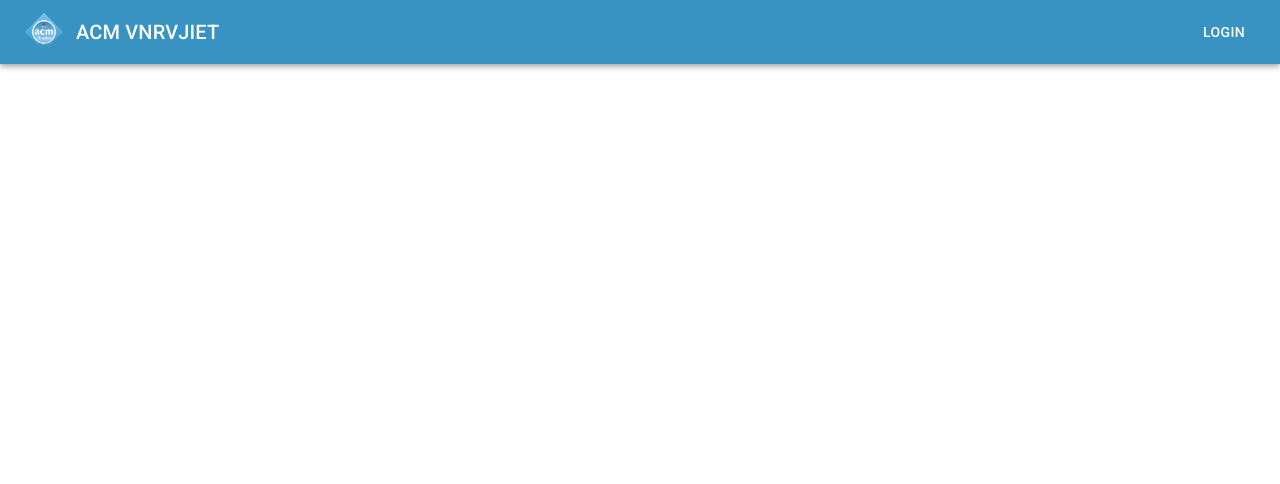
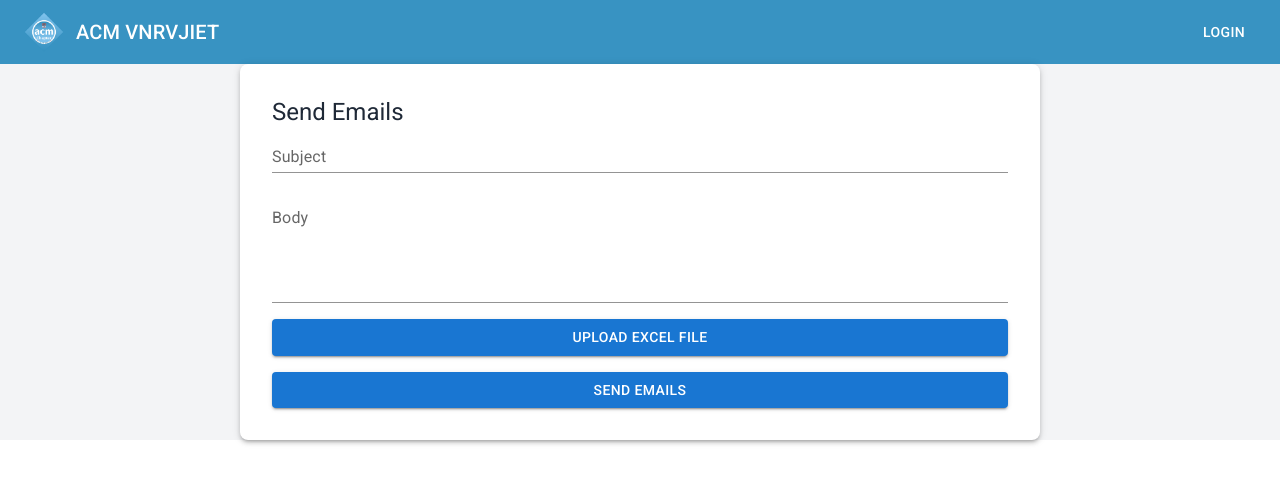
Before and after one commit to srinibhasrikanth/frontend, a React (Create React App) app: page /send-email in a window 1280 px wide. Before the commit this address had no page. Shown: the top 484 px of the page. Built offline with nearby package versions, Linux system fonts and the light colour scheme.

Commit message:
send emails

```diff
--- a/src/App.js
+++ b/src/App.js
@@ -24,6 +24,8 @@ import CoreList from "./pages/Volunteer/CoreList";
 import CoreTable from "./pages/Volunteer/CoreTable";
 import VolunteerTable from "./pages/Volunteer/VolunteerTable";
 import MembershipTable from "./pages/Volunteer/MembershipTable";
+import Register from "./pages/Volunteer/Register";
+import EmailForm from "./pages/Mails/EmailForm";
 
 const App = () => {
   return (
@@ -57,6 +59,9 @@ const App = () => {
         />
         <Route path="/volunteer/event-creation" element={<EventCreation />} />
         <Route path="/volunteer/:id" element={<EventDescription />} />
+        <Route path="/register" element={<Register />} />
+
+        <Route path="/send-email" element={<EmailForm />} />
       </Routes>
     </>
   );
--- /dev/null
+++ b/src/pages/Mails/EmailForm.js
@@ -0,0 +1,133 @@
+import React, { useState } from "react";
+import axios from "axios";
+import {
+  Box,
+  Typography,
+  TextField,
+  Button,
+  List,
+  ListItem,
+  ListItemText,
+} from "@mui/material";
+import { toast } from "react-toastify";
+import * as XLSX from "xlsx";
+
+const EmailForm = () => {
+  const [formData, setFormData] = useState({
+    subject: "",
+    body: "",
+  });
+  const [fileData, setFileData] = useState(null);
+  const [fileName, setFileName] = useState("");
+
+  const handleChange = (e) => {
+    setFormData({ ...formData, [e.target.name]: e.target.value });
+  };
+
+  const handleFileChange = (e) => {
+    const file = e.target.files[0];
+    const reader = new FileReader();
+
+    reader.onload = (event) => {
+      const binaryStr = event.target.result;
+      const workbook = XLSX.read(binaryStr, { type: "binary" });
+      const sheetName = workbook.SheetNames[0];
+      const worksheet = workbook.Sheets[sheetName];
+      const json = XLSX.utils.sheet_to_json(worksheet);
+      setFileData(json.map((row) => ({ email: row.email })));
+      setFileName(file.name);
+    };
+
+    if (file) {
+      reader.readAsBinaryString(file);
+    } else {
+      toast.error("Please upload a valid Excel file.");
+    }
+  };
+
+  const handleSubmit = async (e) => {
+    e.preventDefault();
+
+    if (!fileData) {
+      toast.error("Please upload an Excel file.");
+      return;
+    }
+
+    try {
+      await axios.post(
+        "http://localhost:8080/send-emails",
+        {
+          subject: formData.subject,
+          body: formData.body,
+          emailList: fileData,
+        },
+        {
+          headers: {
+            "Content-Type": "application/json",
+          },
+        }
+      );
+
+      toast.success("Emails sent successfully");
+    } catch (error) {
+      toast.error("Error sending emails");
+      console.error("Error sending emails:", error);
+    }
+  };
+
+  return (
+    <div className="flex justify-center items-center bg-gray-100">
+      <Box
+        sx={{
+          p: 4,
+          boxShadow: 3,
+          bgcolor: "background.paper",
+          borderRadius: 2,
+          width: "100%",
+          maxWidth: 800,
+        }}
+      >
+        <Typography variant="h5">Send Emails</Typography>
+        <form onSubmit={handleSubmit}>
+          <Box sx={{ display: "grid", gap: 2 }}>
+            <TextField
+              label="Subject"
+              name="subject"
+              value={formData.subject}
+              onChange={handleChange}
+              variant="standard"
+              fullWidth
+              size="small"
+            />
+            <TextField
+              label="Body"
+              name="body"
+              value={formData.body}
+              onChange={handleChange}
+              variant="standard"
+              fullWidth
+              size="small"
+              multiline
+              rows={4}
+            />
+            <Button variant="contained" component="label">
+              Upload Excel File
+              <input type="file" hidden onChange={handleFileChange} />
+            </Button>
+            {fileName && (
+              <Typography variant="body1" sx={{ mt: 2 }}>
+                Uploaded File: {fileName}
+              </Typography>
+            )}
+            <Button type="submit" variant="contained" color="primary">
+              Send Emails
+            </Button>
+          </Box>
+        </form>
+
+      </Box>
+    </div>
+  );
+};
+
+export default EmailForm;
--- a/src/pages/Volunteer/EventCreation.js
+++ b/src/pages/Volunteer/EventCreation.js
@@ -39,10 +39,13 @@ const EventCreation = () => {
   const handleSubmit = async (e) => {
     e.preventDefault();
     try {
-      await axios.post(
-        "https://backend-production-c697.up.railway.app/api/v1/events/create-event",
+      const res = await axios.post(
+        // "https://backend-production-c697.up.railway.app/api/v1/events/create-event"
+        "http://localhost:8080/api/v1/events/create-event",
         formData
       );
+
+      console.log(res);
 
       toast.success("Event is successfully created");
       navigate("/volunteer/dashboard");
--- a/src/pages/Volunteer/MembershipList.js
+++ b/src/pages/Volunteer/MembershipList.js
@@ -12,9 +12,9 @@ const MembershipList = () => {
         const res = await axios.get(
           "https://backend-production-c697.up.railway.app/api/v1/members/get-membership"
         );
-        console.log(res.data.coreMembers);
+        console.log(res.data.members);
 
-        setCore(res.data.coreMembers);
+        setCore(res.data.members);
       } catch (error) {
         toast.error("Something went wrong");
       }
@@ -24,7 +24,9 @@ const MembershipList = () => {
 
   return (
     <div className="m-5 p-5">
-      <h1 className="text-2xl font-bold mb-4 text-center">Core Team</h1>
+      <h1 className="text-2xl font-bold mb-4 text-center">
+        Membership Details
+      </h1>
       <table className="min-w-full bg-white border border-gray-300 shadow-md rounded-md overflow-hidden">
         <thead className="bg-[#3893c2] text-white">
           <tr>
--- /dev/null
+++ b/src/pages/Volunteer/Register.js
@@ -0,0 +1,9 @@
+import React from 'react'
+
+const Register = () => {
+  return (
+    <div>Register</div>
+  )
+}
+
+export default Register
--- a/src/pages/Volunteer/VolunteerList.js
+++ b/src/pages/Volunteer/VolunteerList.js
@@ -23,7 +23,7 @@ const VolunteerList = ({ batch }) => {
 
   return (
     <div className="m-5 p-5">
-      <h1 className="text-2xl font-bold mb-4 text-center">Core Team</h1>
+      <h1 className="text-2xl font-bold mb-4 text-center">Volunteer</h1>
       <table className="min-w-full bg-white border border-gray-300 shadow-md rounded-md overflow-hidden">
         <thead className="bg-[#3893c2] text-white">
           <tr>
--- a/src/pages/Volunteer/ZipDownloader.js
+++ b/src/pages/Volunteer/ZipDownloader.js
@@ -17,6 +17,7 @@ const ZipDownloader = ({ item }) => {
 
     let pdf1Blob = null;
     let pdf2Blob = null;
+    let pdf3Blob = null;
 
     if (item.item) {
       const {
@@ -74,7 +75,16 @@ const ZipDownloader = ({ item }) => {
       pdf2Blob = pdf2.output("blob");
     }
 
-    return { pdf1Blob, pdf2Blob };
+    const pdf3 = new jsPDF();
+    pdf3.setFontSize(16);
+    pdf3.setFont("helvetica", "normal");
+    pdf3.addImage("/images/header.png", "PNG", 0, 0, 200, 300);
+    pdf3.setFontSize(12);
+    pdf3.setFont("times", "normal");
+    pdf3.text(153, 75, "09-09-2024");
+    pdf3Blob = pdf3.output("blob");
+
+    return { pdf1Blob, pdf2Blob, pdf3Blob };
   };
 
   const createAndDownloadZip = () => {
```
